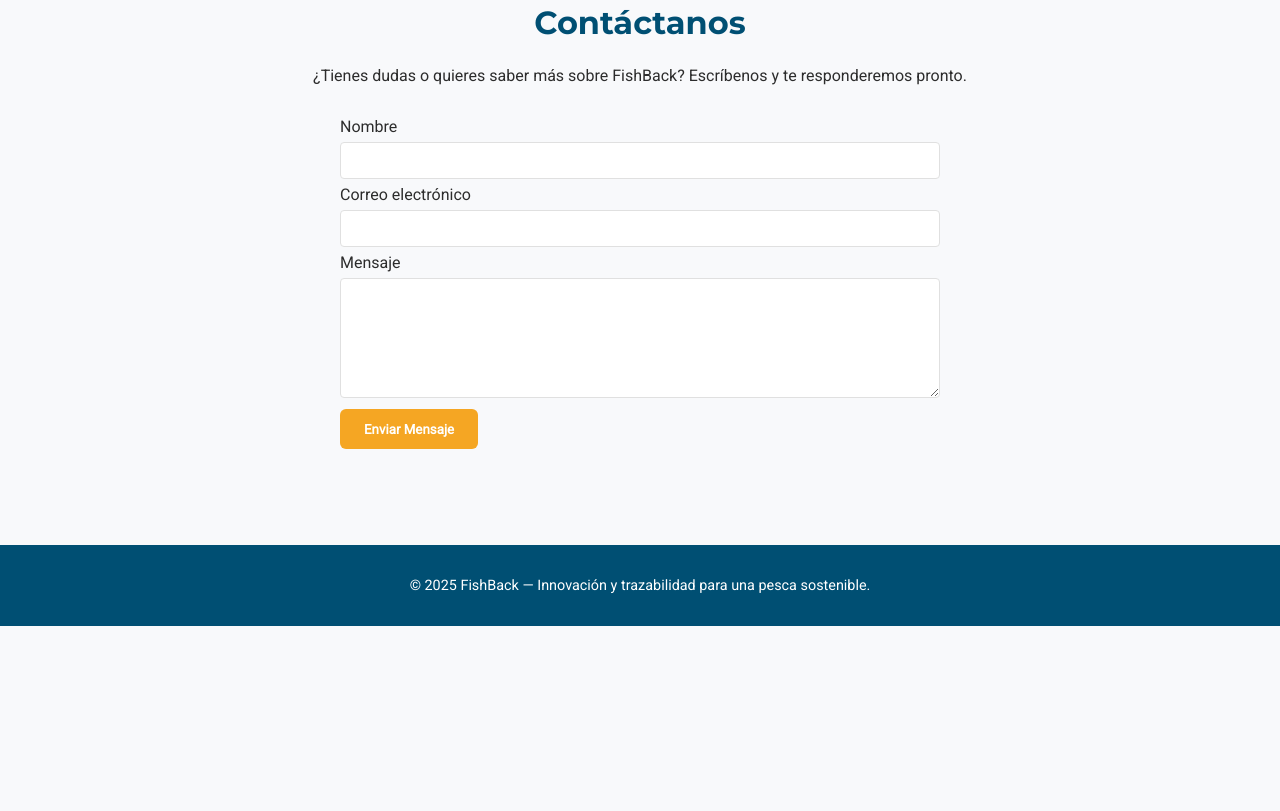
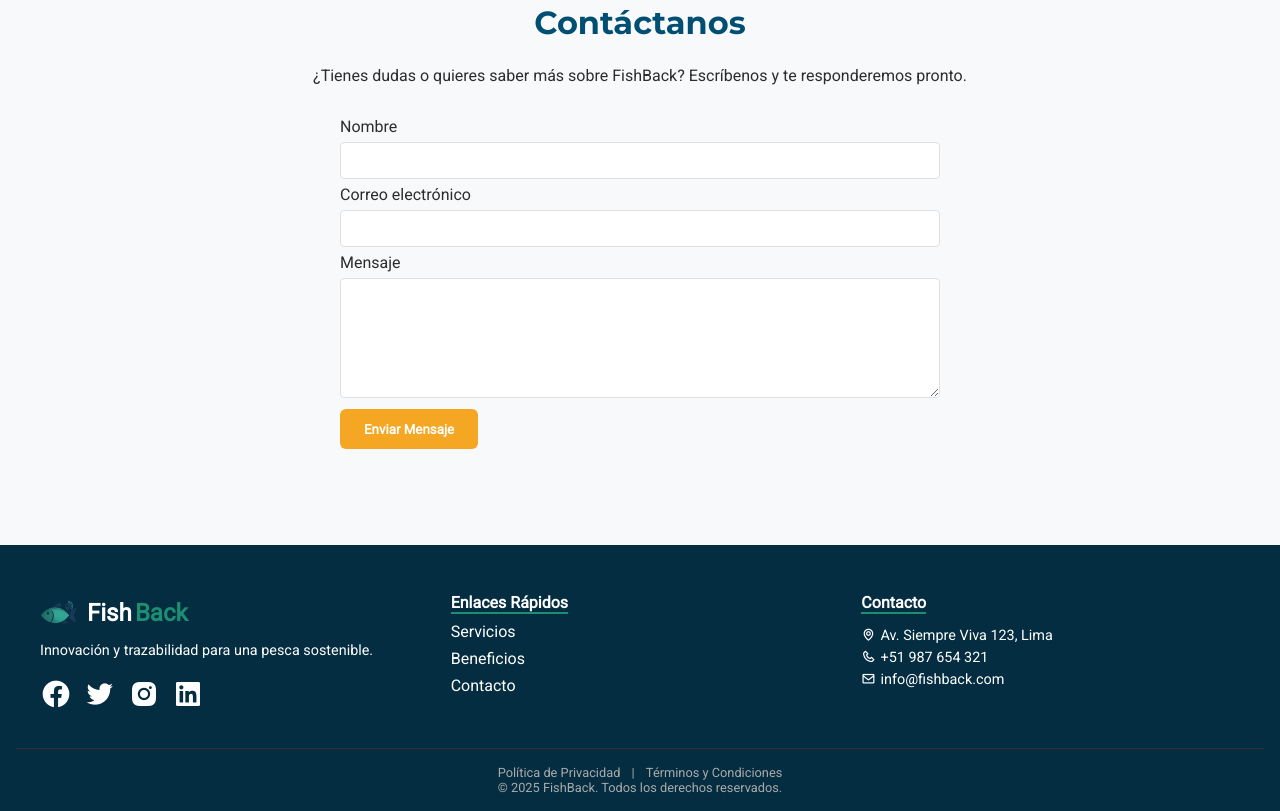
Before and after one commit to elmdn2/FishBack-G2-IHC, a plain HTML site: page index.html in a window 1280 px wide. Shown: the part 1140-1951 px from the top of the page. Before the commit the page ends 1766 px from the top, so only its background shows below. Drawn offline with nearby package versions, Linux system fonts and the light colour scheme.

Commit message:
new footer

```diff
--- a/css/styles.css
+++ b/css/styles.css
@@ -141,15 +141,126 @@
         left: 0;
         color: var(--verde);
       }
-      footer {
-        background: var(--azul-marino);
-        color: white;
-        padding: 2rem;
-        text-align: center;
+
+      .pie-pagina {
+        background-color: #042d41;
+        color: #fff;
+        padding: 3rem 1rem 1rem 1rem;
+        font-family: 'Montserrat', sans-serif;
       }
-      footer p {
+
+      .pie-pagina__contenedor {
+        display: flex;
+        flex-wrap: wrap;
+        justify-content: space-between;
+        max-width: 1200px;
+        margin: 0 auto;
+        gap: 2rem;
+      }
+
+      .pie-pagina__info,
+      .pie-pagina__navegacion,
+      .pie-pagina__contacto-info {
+        flex: 1 1 250px;
+      }
+
+      .pie-pagina__logo {
+        display: flex;
+        align-items: center;
+        font-size: 1.5rem;
+        font-weight: 700;
+        color: #fff;
+        text-decoration: none;
+      }
+
+      .logo-imagen-pie {
+        width: 40px;
+        height: auto;
+        margin-right: 0.5rem;
+      }
+
+      .logo__resaltado {
+        color: #1c8f72;
+        margin-left: 0.2rem;
+      }
+
+      .pie-pagina__descripcion {
+        margin: 0.5rem 0 1rem 0;
+        font-size: 0.9rem;
+        line-height: 1.4;
+      }
+
+      .pie-pagina__redes a {
+        margin-right: 0.5rem;
+        color: #fff;
+        font-size: 2rem;
+        text-decoration: none;
+        transition: color 0.3s;
+      }
+
+      .pie-pagina__redes a:hover {
+        color: #1c8f72;
+      }
+
+      .pie-pagina__subtitulo {
+        font-weight: 700;
+        margin-bottom: 0.5rem;
+        color: #fff;
+        border-bottom: 2px solid #1c8f72;
+        display: inline-block;
+      }
+
+      .pie-pagina__lista-enlaces {
+        list-style: none;
+        padding: 0;
+        margin: 0;
+      }
+
+      .pie-pagina__lista-enlaces li {
+        margin-bottom: 0.5rem;
+      }
+
+      .pie-pagina__lista-enlaces a {
+        color: #fff;
+        text-decoration: none;
+        transition: color 0.3s;
+      }
+
+      .pie-pagina__lista-enlaces a:hover {
+        color: #1c8f72;
+      }
+
+      .pie-pagina__contacto-info p {
+        margin: 0.3rem 0;
+        display: flex;
+        align-items: center;
+        gap: 0.3rem;
         font-size: 0.9rem;
       }
+
+      .pie-pagina__derechos {
+        border-top: 1px solid #333;
+        margin-top: 2rem;
+        padding-top: 1rem;
+        text-align: center;
+        font-size: 0.8rem;
+        color: #aaa;
+      }
+
+      .pie-pagina__enlaces-legales a {
+        color: #aaa;
+        text-decoration: none;
+        margin: 0 0.5rem;
+      }
+
+      .pie-pagina__enlaces-legales a:hover {
+        color: #1c8f72;
+      }
+
+      .pie-pagina__separador {
+        color: #aaa;
+      }
+
       @media (max-width: 768px) {
         header h1 {
           font-size: 1.4rem;
--- a/index.html
+++ b/index.html
@@ -4,6 +4,7 @@
     <meta charset="UTF-8" />
     <meta name="viewport" content="width=device-width, initial-scale=1.0" />
     <title>FishBack - Innovación y trazabilidad para una pesca sostenible</title>
+    <link href='https://unpkg.com/boxicons@2.1.4/css/boxicons.min.css' rel='stylesheet'>
     <link href="https://fonts.googleapis.com/css2?family=Montserrat:wght@400;600;700&family=Roboto&display=swap" rel="stylesheet">
     <link rel="stylesheet" href="css/styles.css" />
 </head>
@@ -19,8 +20,7 @@
     <li><a href="#servicios">Servicios</a></li>
     <li><a href="#beneficios">Beneficios</a></li>
     <li><a href="#contacto">Contacto</a></li>
-          <li><a href="inses.html" class="cta-btn" id="btn-inses">Ingresa</a>
-          </button></li>
+    <li><a href="inses.html" class="cta-btn" id="btn-inses">Ingresa</a></li>
   </ul>
 </nav>
 </header>
@@ -74,8 +74,52 @@
   </form>
 </section>
 
-    <footer>
-      <p>© 2025 FishBack — Innovación y trazabilidad para una pesca sostenible.</p>
+<!-- Footer nuevo -->
+<footer class="pie-pagina">
+  <div class="pie-pagina__contenedor contenedor">
+    <div class="pie-pagina__info">
+      <a href="#" class="logo pie-pagina__logo">
+        <img src="Images/logo.png" class="logo-imagen-pie" alt="FishBack Logo" />
+        Fish<span class="logo__resaltado">Back</span>
+      </a>
+      <p class="pie-pagina__descripcion">
+        Innovación y trazabilidad para una pesca sostenible.
+      </p>
+      <div class="pie-pagina__redes">
+        <a href="#" class="pie-pagina__red-social"><i class="bx bxl-facebook-circle"></i></a>
+        <a href="#" class="pie-pagina__red-social"><i class="bx bxl-twitter"></i></a>
+        <a href="#" class="pie-pagina__red-social"><i class="bx bxl-instagram-alt"></i></a>
+        <a href="#" class="pie-pagina__red-social"><i class="bx bxl-linkedin-square"></i></a>
+      </div>
+    </div>
+
+    <div class="pie-pagina__navegacion">
+      <h4 class="pie-pagina__subtitulo">Enlaces Rápidos</h4>
+      <ul class="pie-pagina__lista-enlaces">
+        <li><a href="#servicios" class="pie-pagina__enlace">Servicios</a></li>
+        <li><a href="#beneficios" class="pie-pagina__enlace">Beneficios</a></li>
+        <li><a href="#contacto" class="pie-pagina__enlace">Contacto</a></li>
+      </ul>
+    </div>
+
+    <div class="pie-pagina__contacto-info">
+      <h4 class="pie-pagina__subtitulo">Contacto</h4>
+      <p><i class="bx bx-map"></i> Av. Siempre Viva 123, Lima</p>
+      <p><i class="bx bx-phone"></i> +51 987 654 321</p>
+      <p><i class="bx bx-envelope"></i> info@fishback.com</p>
+    </div>
+  </div>
+
+  <div class="pie-pagina__derechos">
+    <div class="pie-pagina__enlaces-legales">
+      <a href="#" class="pie-pagina__enlace-legal">Política de Privacidad</a>
+      <span class="pie-pagina__separador">|</span>
+      <a href="terminos.html" class="pie-pagina__enlace-legal">Términos y Condiciones</a>
+    </div>
+    <p>&copy; <span id="anio-actual"></span> FishBack. Todos los derechos reservados.</p>
+  </div>
 </footer>
+
+<script src="js/footer.js"></script>
 </body>
 </html>
--- /dev/null
+++ b/js/footer.js
@@ -0,0 +1,4 @@
+
+const anioSpan = document.getElementById('anio-actual');
+
+anioSpan.textContent = new Date().getFullYear();
```
Lines whose indentation alone changed are shown as unchanged.
